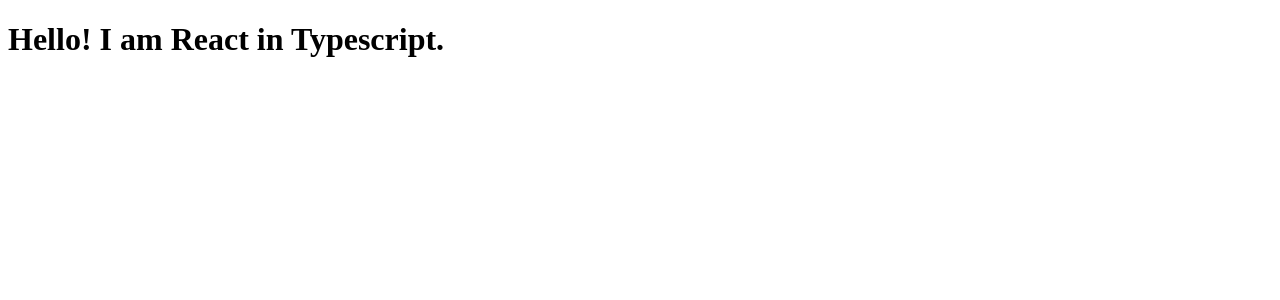
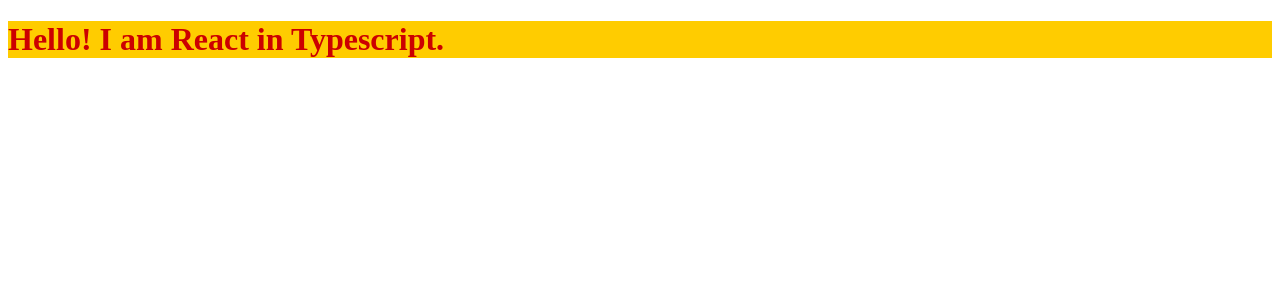
Before and after one commit to makemoneyfast/webpack-ts-react, a React app: page / in a window 1280 px wide. Shown: the top 300 px of the page. Built offline with nearby package versions, Linux system fonts and the light colour scheme; the HTML template or start-up script is replaced by a standard one.

Commit message:
My First CSS Variable

```diff
--- a/src/index.tsx
+++ b/src/index.tsx
@@ -8,5 +8,5 @@
 document.body.appendChild(container);
 
 const root = createRoot(container);
-root.render(<h1>Hello! I am React in Typescript.</h1>);
+root.render(<h1 className="hello">Hello! I am React in Typescript.</h1>);
 shout();
--- a/src/style.css
+++ b/src/style.css
@@ -1,3 +1,8 @@
+:root {
+  --nice-yellow: #fc0;
+}
+
 .hello {
-    color: #C00;
-  }
+  color: #c00;
+  background-color: var(--nice-yellow);
+}
```
